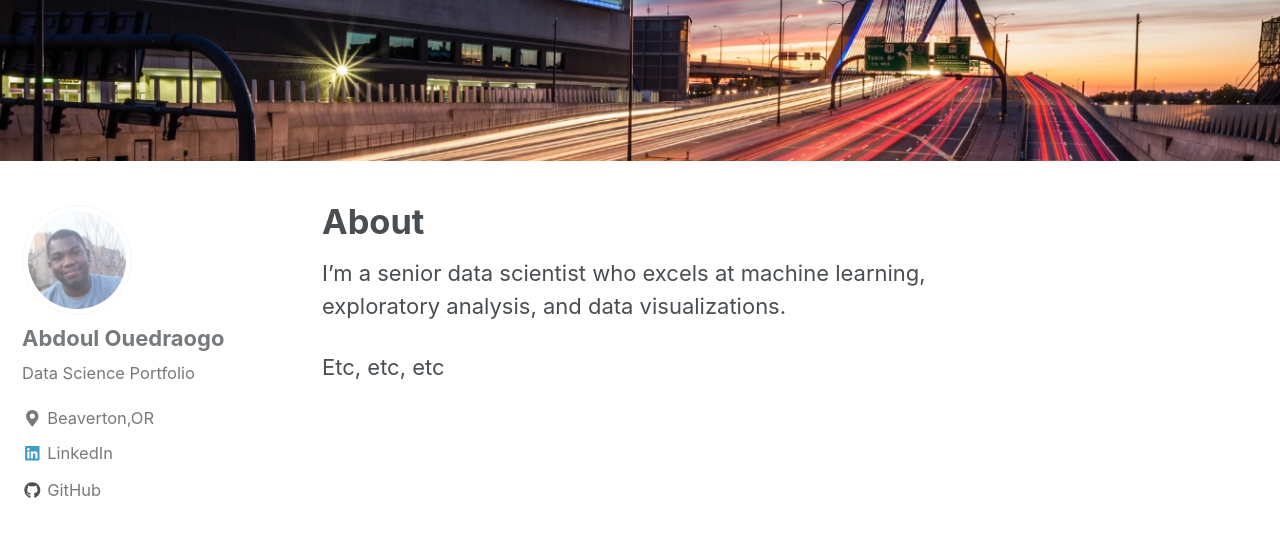
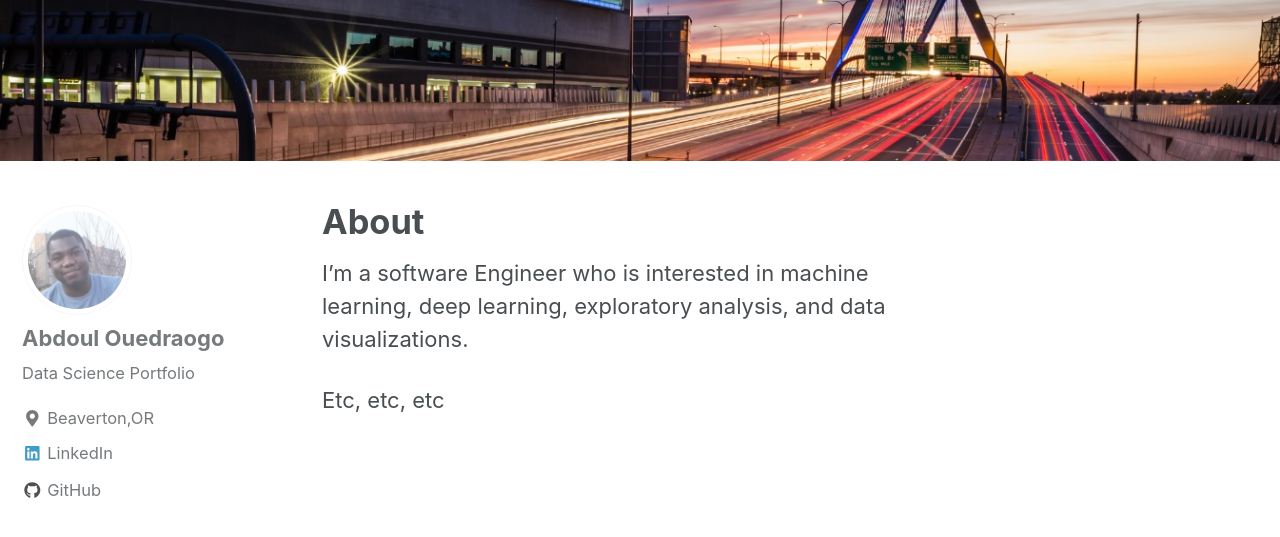
Before and after one commit to OuedraogoAbdoul/ouedraogo.abdoul.github.io, a Jekyll site: the page built from _pages/about.md, in a window 1280 px wide and 900 px high, scrolled down 412 px. Shown: the top 537 px of the window. Built offline with Jekyll 4.4.1, drawn with Linux system fonts in a browser that asks for light colours; nearby versions of some CDN libraries.

```diff
--- a/_pages/about.md
+++ b/_pages/about.md
@@ -5,6 +5,6 @@
   image: "/images/zakim.jpg"
 ---
 
-I'm a senior data scientist who excels at machine learning, exploratory analysis, and data visualizations.
+I'm a software Engineer who is interested in machine learning, deep learning, exploratory analysis, and data visualizations.
 
 Etc, etc, etc
```
